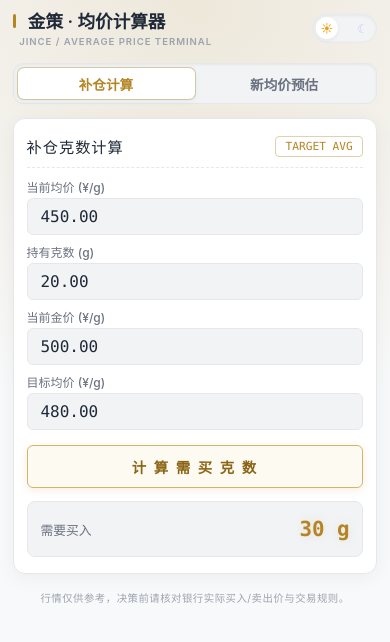
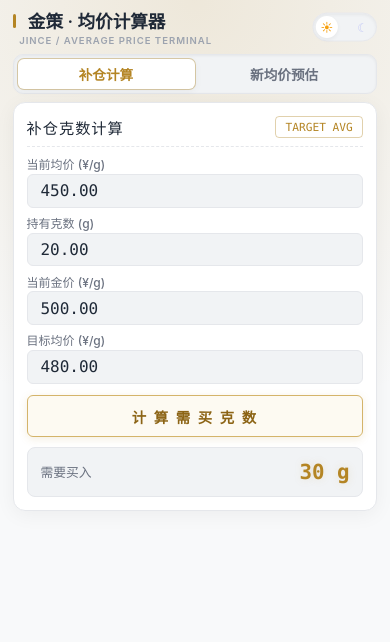
Before and after one commit to litiansheng2023/gold-average-calculator, a plain HTML site: page index.html in a window 390 px wide. Drawn offline with Linux system fonts and the light colour scheme.

Commit message:
Add files via upload
fix(mobile): 极限压缩手机端各模块间距，确保计算结果首屏完整显示

- 移除全局 gap 限制，大幅缩减标题、选项卡、卡片之间的顶部与底部留白
- 隐藏手机端底部非必要的提示文案，节省垂直空间
- 进一步微调输入框与结果框的 padding 与 min-height
- 优化页面整体垂直分布，确保“买入后均价”结果框无需滚动即可完全可见

```diff
--- a/index.html
+++ b/index.html
@@ -100,13 +100,13 @@
       to { clip-path: circle(150% at var(--click-x) var(--click-y)); }
     }
 
-    /* ========== 布局框架 ========== */
+    /* ========== 布局框架 (桌面端) ========== */
     .terminal-container {
       width: 100%;
       max-width: 1100px;
       display: flex;
       flex-direction: column;
-      gap: 2rem;
+      gap: 2rem; /* 桌面端保持大间距 */
       position: relative;
     }
 
@@ -201,7 +201,7 @@
     [data-theme="dark"] .sun-icon { opacity: 0.4; }
     [data-theme="dark"] .moon-icon { opacity: 1; }
 
-    /* ========== 手机端选项卡导航 ========== */
+    /* ========== 手机端选项卡导航 (桌面端隐藏) ========== */
     .mobile-tabs {
       display: none;
       background-color: var(--tab-bg);
@@ -246,7 +246,7 @@
       z-index: 0;
     }
 
-    /* ========== 计算器卡片区 ========== */
+    /* ========== 计算器卡片区 (桌面端) ========== */
     .calc-grid {
       display: grid;
       grid-template-columns: 1fr 1fr;
@@ -399,25 +399,27 @@
     /* ========== 响应式（手机端极限压缩空间） ========== */
     @media (max-width: 768px) {
       body {
-        padding: 0.5rem 0.8rem 1rem 0.8rem; /* 极简边距 */
+        padding: 0.5rem 0.8rem;
         align-items: flex-start;
       }
 
+      /* 核心修改：移除容器的大间距 */
       .terminal-container {
-        gap: 0.5rem; /* 缩减大块间距 */
+        gap: 0;
       }
 
+      /* 1. 压缩标题区 */
       .terminal-header {
         flex-direction: row;
         justify-content: space-between;
         align-items: center;
-        padding-bottom: 0.3rem;
-        margin-bottom: 0;
-        border-bottom: none; /* 移除横线省空间 */
+        padding-bottom: 0;
+        margin-bottom: 0.5rem; /* 标题和选项卡极小的间距 */
+        border-bottom: none;
       }
 
       .header-left {
-        gap: 0.2rem;
+        gap: 0.1rem;
       }
 
       .terminal-header h1 {
@@ -440,10 +442,11 @@
         transform-origin: right center;
       }
 
+      /* 2. 压缩选项卡区 */
       .mobile-tabs {
         display: flex;
-        margin-top: 0.2rem;
-        margin-bottom: 0.2rem;
+        margin-top: 0;
+        margin-bottom: 0.5rem; /* 选项卡和卡片的极小间距 */
         padding: 3px;
       }
 
@@ -452,6 +455,7 @@
         font-size: 0.85rem;
       }
 
+      /* 3. 卡片区域 */
       .calc-grid {
         grid-template-columns: 1fr;
         gap: 0;
@@ -460,8 +464,8 @@
       .calc-card {
         display: none;
         animation: slideFadeIn 0.3s ease-out forwards;
-        margin-top: 0.2rem; /* 极限缩小卡片上边距 */
-        padding: 1rem 0.8rem; /* 极限缩小卡片内边距 */
+        margin-top: 0; /* 移除卡片上边距 */
+        padding: 0.8rem 0.8rem; /* 进一步缩小卡片内边距 */
       }
 
       .calc-card.active-card {
@@ -474,18 +478,18 @@
       }
 
       .card-header {
-        margin-bottom: 0.6rem;
-        padding-bottom: 0.6rem;
+        margin-bottom: 0.5rem;
+        padding-bottom: 0.5rem;
       }
 
       .card-title {
         font-size: 0.95rem;
       }
 
-      /* 核心压缩：输入框紧凑排版 */
+      /* 4. 输入框区域极其紧凑 */
       .input-group {
-        margin-bottom: 0.5rem;
-        gap: 0.2rem;
+        margin-bottom: 0.4rem;
+        gap: 0.1rem;
       }
 
       .input-group label {
@@ -493,29 +497,30 @@
       }
 
       .input-group input {
-        padding: 0.5rem 0.8rem;
+        padding: 0.4rem 0.8rem;
         font-size: 16px; /* 防止 iOS 自动放大 */
       }
 
       .calc-btn {
-        padding: 0.65rem;
-        margin-top: 0.4rem;
+        padding: 0.6rem;
+        margin-top: 0.3rem;
         font-size: 0.9rem;
       }
 
+      /* 5. 结果框确保能显示 */
       .result-box {
-        margin-top: 0.8rem;
-        padding: 0.6rem 0.8rem;
-        min-height: 56px; /* 缩小结果框高度 */
+        margin-top: 0.6rem;
+        padding: 0.5rem 0.8rem;
+        min-height: 50px;
       }
 
       .result-value {
         font-size: 1.3rem;
       }
 
+      /* 隐藏底部无用的提示，省出 20px 空间 */
       .terminal-footer {
-        margin-top: 0.5rem;
-        font-size: 0.65rem;
+        display: none;
       }
     }
   </style>
@@ -610,6 +615,7 @@
 
     </div>
 
+    <!-- 手机端自动隐藏 -->
     <div class="terminal-footer">
       行情仅供参考，决策前请核对银行实际买入/卖出价与交易规则。
     </div>
@@ -780,7 +786,6 @@
           });
         });
 
-        // 初始化时跑一遍计算
         calcRequiredBuy();
         calcNewAvg();
       }
```
